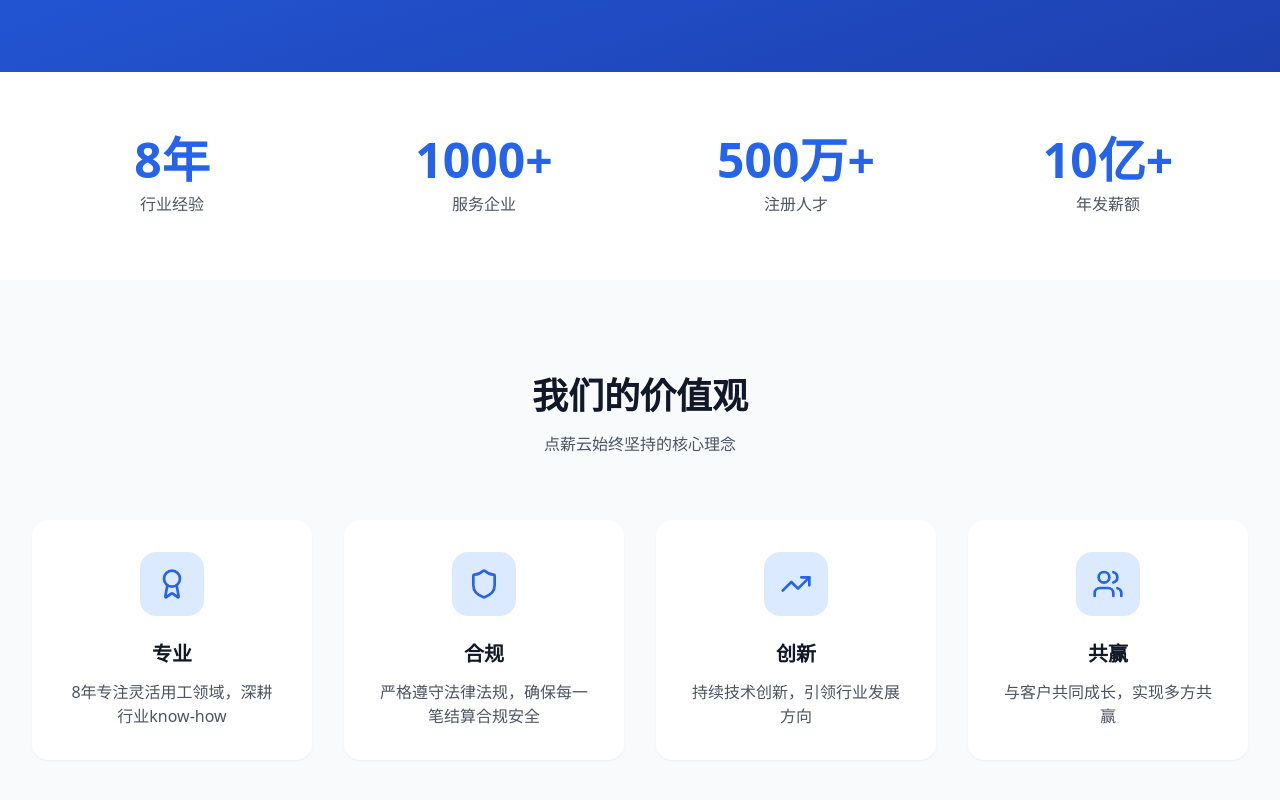
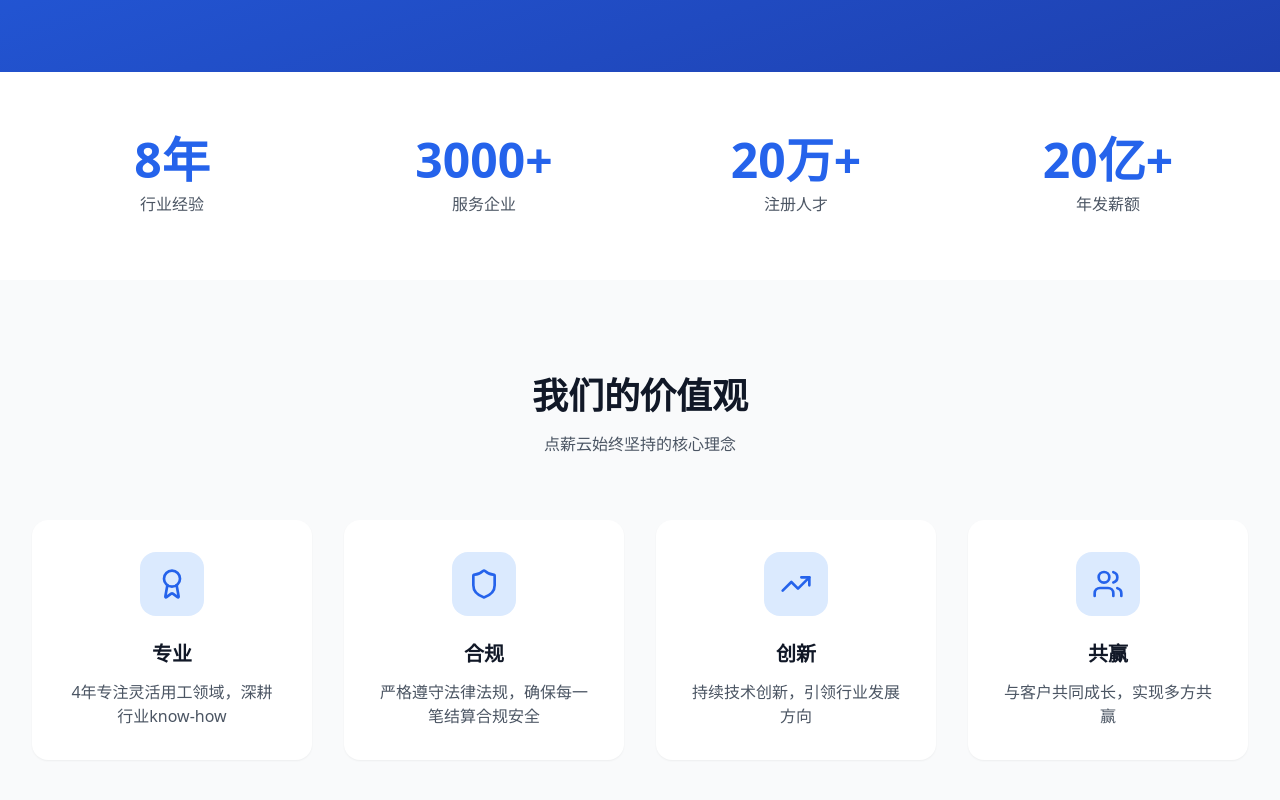
Before and after one commit to wangz1yu/dianxinv1, a React (Vite) app: page /about/company in a window 1280 px wide. Shown: the part 364-1164 px from the top of the page. Built offline with nearby package versions, Linux system fonts and the light colour scheme.

Commit message:
修改文案

```diff
--- a/src/pages/about/Company.tsx
+++ b/src/pages/about/Company.tsx
@@ -7,13 +7,13 @@ import Footer from '@/sections/Footer';
 
 const stats = [
   { value: '8年', label: '行业经验' },
-  { value: '1000+', label: '服务企业' },
-  { value: '500万+', label: '注册人才' },
-  { value: '10亿+', label: '年发薪额' },
+  { value: '3000+', label: '服务企业' },
+  { value: '20万+', label: '注册人才' },
+  { value: '20亿+', label: '年发薪额' },
 ];
 
 const values = [
-  { icon: Award, title: '专业', desc: '8年专注灵活用工领域，深耕行业know-how' },
+  { icon: Award, title: '专业', desc: '4年专注灵活用工领域，深耕行业know-how' },
   { icon: Shield, title: '合规', desc: '严格遵守法律法规，确保每一笔结算合规安全' },
   { icon: TrendingUp, title: '创新', desc: '持续技术创新，引领行业发展方向' },
   { icon: Users, title: '共赢', desc: '与客户共同成长，实现多方共赢' },
--- a/src/sections/Hero.tsx
+++ b/src/sections/Hero.tsx
@@ -82,8 +82,9 @@ export default function Hero() {
                 size="lg"
                 className="bg-blue-600 hover:bg-blue-700 text-white rounded-full px-8 group"
               >
-                <a href="https://www.dianxin.love/about/contact" target="_blank" rel="noopener noreferrer"></a>
+                <a href="https://www.dianxin.love/about/contact" target="_blank" rel="noopener noreferrer">
                 立即咨询
+                </a>
                 <ArrowRight className="ml-2 w-4 h-4 group-hover:translate-x-1 transition-transform" />
               </Button>
               <Button
```
